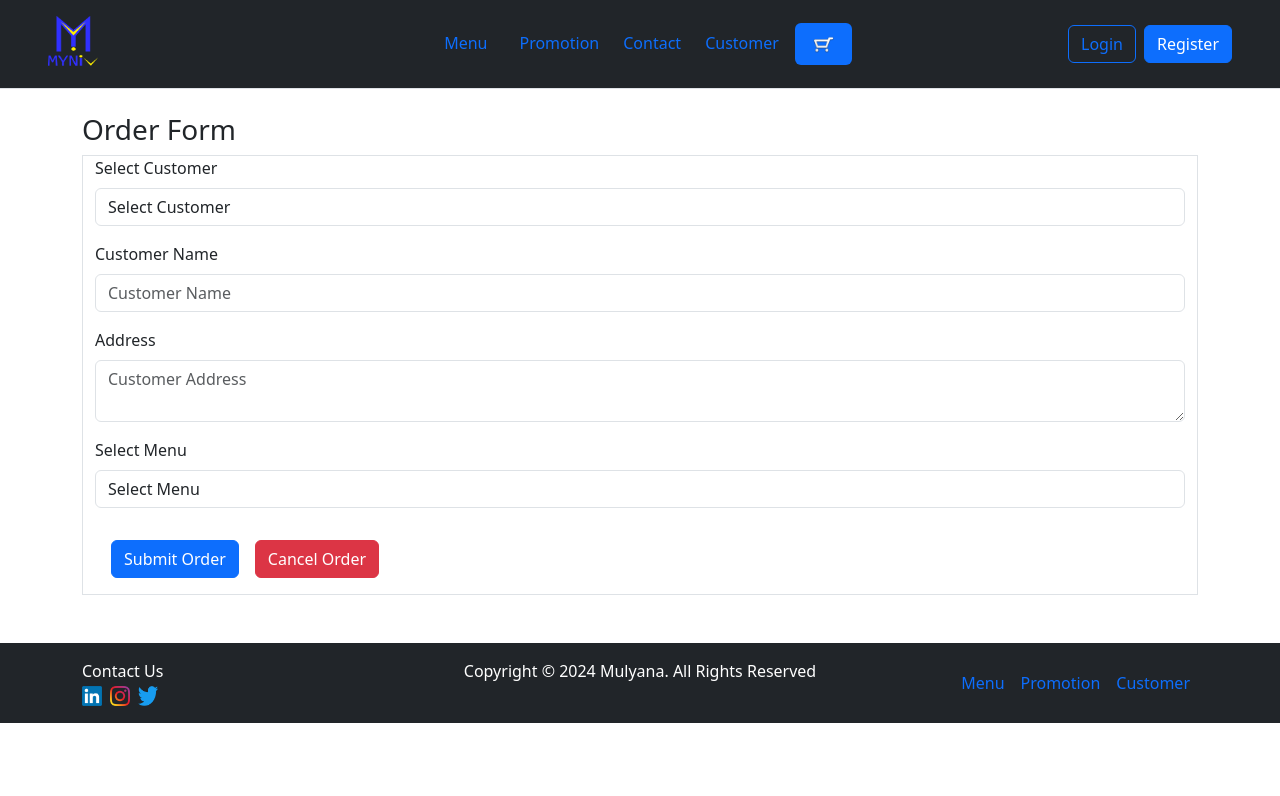
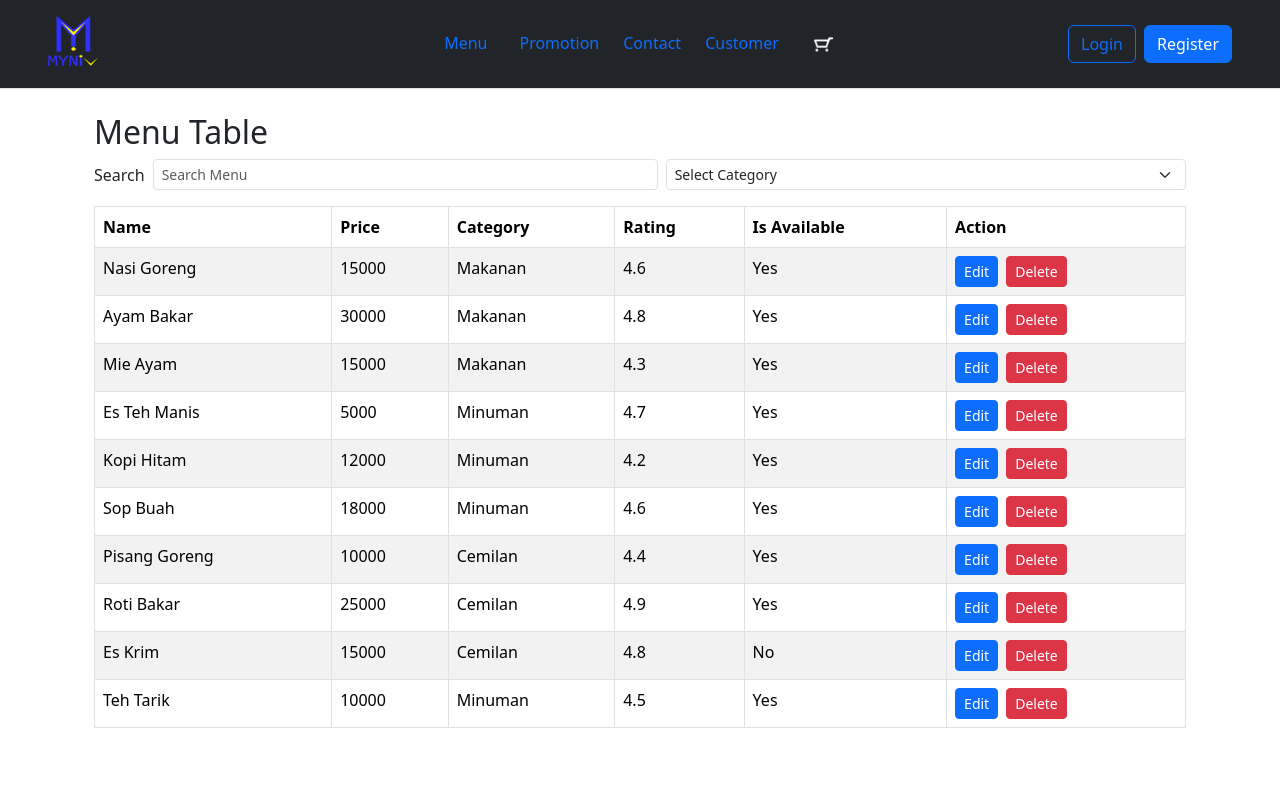
Before and after one commit to Myniv/OnlineFoodOrderingSystem, a React (Vite) app: page /OrderPage in a window 1280 px wide. Shown: the top 796 px of the page. Built offline with nearby package versions, Linux system fonts and the light colour scheme.

Commit message:
Update switching Page from route to switch case

```diff
--- a/src/component/Header.jsx
+++ b/src/component/Header.jsx
@@ -1,7 +1,8 @@
-import { NavLink } from "react-router-dom";
+/* eslint-disable react/prop-types */
+import { Nav } from "react-bootstrap";
 
 //Import image immediately in html with //img/MynivLogo1.png
-const Header = () => {
+const Header = ({setView}) => {
   return (
     <header className="d-flex flex-wrap align-items-center justify-content-center justify-content-md-between py-3 mb-4 border-bottom bg-dark text-white">
       <div className="col-md-3 mb-2 mb-md-0 mx-5">
@@ -20,14 +21,14 @@ const Header = () => {
 
       <ul className="nav col-12 col-md-auto mb-2 justify-content-center mb-md-0 nav nav-pills">
         <li className="nav-item">
-          <NavLink
-            to="/"
+          <Nav.Link
+            onClick={() => setView('/MenuPage')}
             className={({ isActive }) => {
               return isActive ? "nav-link active" : "nav-link";
             }}
           >
             Menu
-          </NavLink>
+          </Nav.Link>
         </li>
         <li className="nav-item">
           <a href="#" className="nav-link">
@@ -40,18 +41,18 @@ const Header = () => {
           </a>
         </li>
         <li className="nav-item">
-          <NavLink
-            to="/CustomerPage"
+          <Nav.Link
+            onClick={() => setView('/CustomerPage')}
             className={({ isActive }) => {
               return isActive ? "nav-link active" : "nav-link";
             }}
           >
             Customer
-          </NavLink>
+          </Nav.Link>
         </li>
         <li>
-          <NavLink
-            to="/OrderPage"
+          <Nav.Link
+            onClick={() => setView('/OrderPage')}
             className={({ isActive }) => {
               return isActive ? "nav-link active" : "nav-link";
             }}
@@ -62,7 +63,7 @@ const Header = () => {
               alt="Cart"
               style={{ width: "25px", height: "25px" }}
             />
-          </NavLink>
+          </Nav.Link>
         </li>
       </ul>
 
--- a/src/main.jsx
+++ b/src/main.jsx
@@ -7,24 +7,26 @@ import { createBrowserRouter, RouterProvider } from "react-router-dom";
 import CustomerPage from "./page/CustomerPage.jsx";
 import OrderPage from "./page/OrderPage.jsx";
 import MenuPage from "./page/MenuPage.jsx";
-const router = createBrowserRouter([
-  {
-    path: "/",
-    element: <MenuPage />,
-    errorElement:<div>404 NotFound</div>
-  },
-  {
-    path: "/CustomerPage",
-    element: <CustomerPage />,
-  },
-  {
-    path: "/OrderPage",
-    element: <OrderPage />,
-  },
-]);
+import App from "./page/App.jsx";
+// const router = createBrowserRouter([
+//   {
+//     path: "/",
+//     element: <MenuPage />,
+//     errorElement:<div>404 NotFound</div>
+//   },
+//   {
+//     path: "/CustomerPage",
+//     element: <CustomerPage />,
+//   },
+//   {
+//     path: "/OrderPage",
+//     element: <OrderPage />,
+//   },
+// ]);
 
 createRoot(document.getElementById("root")).render(
   <StrictMode>
-    <RouterProvider router={router} />
+    {/* <RouterProvider router={router} /> */}
+    <App/>
   </StrictMode>
 );
--- a/src/page/App.jsx
+++ b/src/page/App.jsx
@@ -1,15 +1,30 @@
 import { Header } from "../component/Header";
 import { Footer } from "../component/Footer";
-// import { MenuTable } from "../component/menu/MenuTable";
-import { AddMenuForm } from "../component/menu/MenuForm";
+import MenuPage from "./MenuPage";
+import CustomerPage from "./CustomerPage";
+import OrderPage from "./OrderPage";
+import { useState } from "react";
 
 function App() {
+  const [view, setView] = useState("/MenuPage")
+  const renderView = () => {
+    switch (view) {
+      case "/MenuPage":
+        return <MenuPage/>
+      case "/CustomerPage":
+        return <CustomerPage/>
+      case "/OrderPage":
+        return <OrderPage/>
+
+      default:
+        break;
+    }
+  }
   return (
     <>
-      <Header />
+      <Header setView={setView}/>
       <div className="container">
-        {/* <MenuTable /> */}
-        <AddMenuForm />
+          {renderView()}
       </div>
       <Footer />
     </>
--- a/src/page/CustomerPage.jsx
+++ b/src/page/CustomerPage.jsx
@@ -1,6 +1,4 @@
-import { Header } from "../component/Header";
-import { Footer } from "../component/Footer";
-// import { CustomerTable } from "../component/customer/CustomerTable";
+
 import { AddCustomerForm } from "../component/customer/CustomerForm";
 import { useState } from "react";
 import { customerList } from "../component/customer/CustomerList";
@@ -12,7 +10,6 @@ function CustomerPage() {
   const [selectedCustomer, setSelectedCustomer] = useState(null);
   return (
     <>
-      <Header />
       <div className="container">
         <CustomerTable
           customer={customer}
@@ -28,7 +25,6 @@ function CustomerPage() {
           selectedCustomer={selectedCustomer}
         />
       </div>
-      <Footer />
     </>
   );
 }
--- a/src/page/MenuPage.jsx
+++ b/src/page/MenuPage.jsx
@@ -1,6 +1,4 @@
-import { Header } from "../component/Header";
-import { Footer } from "../component/Footer";
-// import { MenuTable } from "../component/menu/MenuTable";
+
 import { AddMenuForm } from "../component/menu/MenuForm";
 import { menuList } from "../component/menu/MenuList";
 import { useState } from "react";
@@ -12,7 +10,6 @@ function MenuPage() {
   const [selectedMenu, setSelectedMenu] = useState(null);
   return (
     <>
-      <Header />
       <div className="container">
         <MenuTable
           menu={menu}
@@ -28,7 +25,6 @@ function MenuPage() {
           selectedMenu={selectedMenu}
         />
       </div>
-      <Footer />
     </>
   );
 }
--- a/src/page/OrderPage.jsx
+++ b/src/page/OrderPage.jsx
@@ -1,15 +1,10 @@
-import { Header } from "../component/Header";
-import { Footer } from "../component/Footer";
+
 import OrderForm from "../component/order/OrderForm";
 
 function OrderPage() {
   return (
     <>
-      <Header />
-      <div className="container">
         <OrderForm />
-      </div>
-      <Footer />
     </>
   );
 }
```
